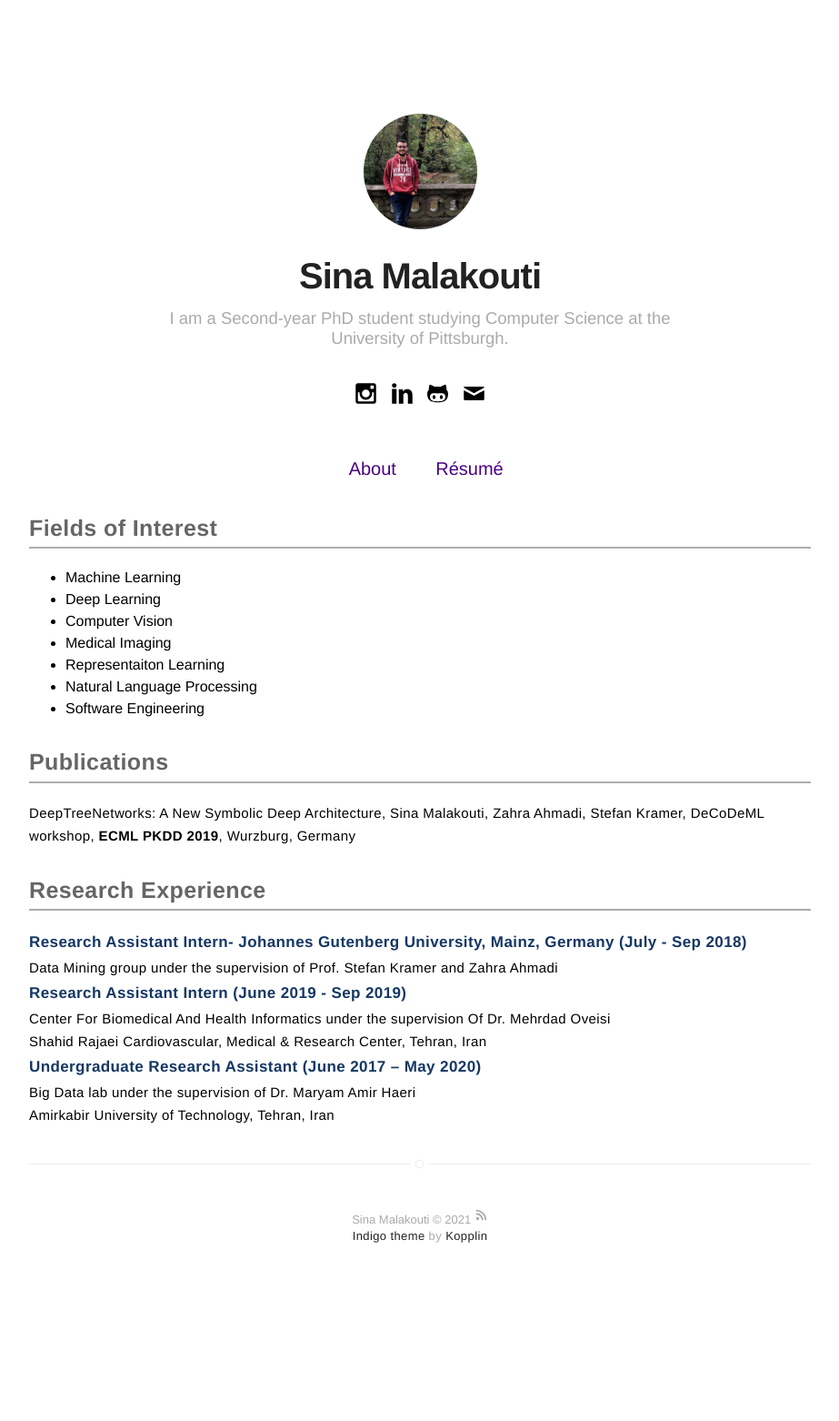
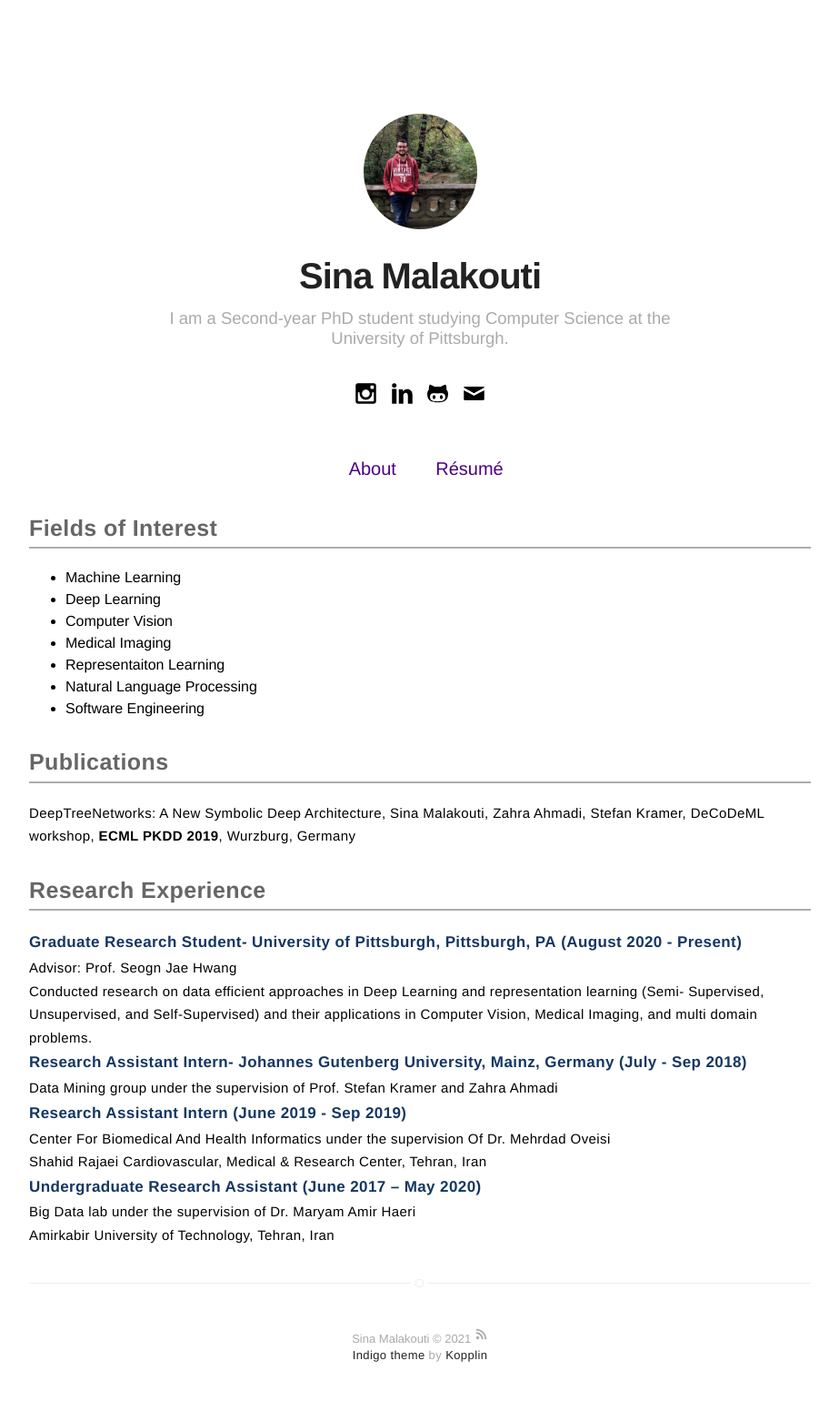
Before and after one commit to sinamalakouti/sinamalakouti.github.io, a Jekyll site: the page built from index.html, in a window 1280 px wide. Shown: the whole page at 91% size, without its empty margins (178-1101 px from the left). Built offline with Jekyll 4.4.1, drawn with Linux system fonts in a browser that asks for light colours; before the commit the page ends 1430 px from its top, so only the background shows below that.

Commit message:
Update header.html

```diff
--- a/_includes/header.html
+++ b/_includes/header.html
@@ -48,6 +48,11 @@
     </div>
     <div>
         <p class="inf_header"> Research Experience</p>
+        <p class="inf_title">Graduate Research Student- <b> University of Pittsburgh, Pittsburgh, PA</b> (August 2020 - Present)</p>
+        <p class="inf_body"> Advisor: Prof. Seogn Jae Hwang</p>
+
+        <p class="inf_body"> Conducted research on data efficient approaches in Deep Learning and representation learning (Semi- Supervised, Unsupervised, and Self-Supervised) and their applications in Computer Vision, Medical Imaging, and multi domain problems.</p>
+
         <p class="inf_title">Research Assistant Intern- <b> Johannes Gutenberg University, Mainz, Germany</b> (July - Sep 2018)</p>
         <p class="inf_body"> Data Mining group under the supervision of Prof. Stefan Kramer and Zahra Ahmadi</p>
 
```
